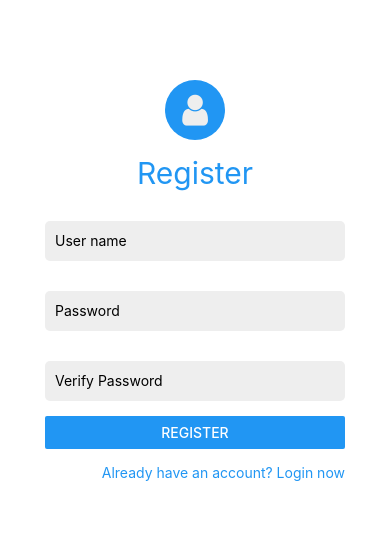
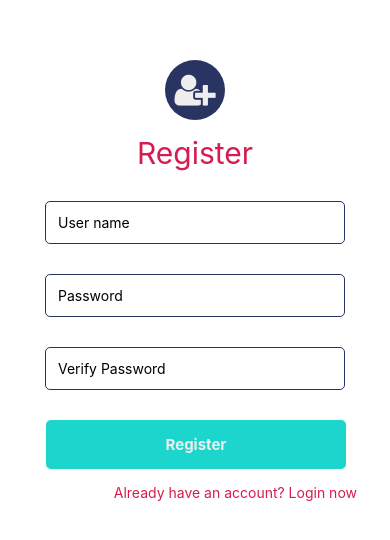
Before and after one commit to nameyoutime/project-react-native, a React Native app in the folder projectShop/: screen /Register in a window 390 px wide. Shown: the part 142-682 px from the top of the page. Built offline with nearby package versions, Linux system fonts and the light colour scheme.

Commit message:
Long part

```diff
--- a/projectShop/config.js
+++ b/projectShop/config.js
@@ -1,4 +1,4 @@
 module.exports = {
     PORT: '8080',
-    HOST: '192.168.102.4',
+    HOST: '192.168.1.11',
 }
--- a/projectShop/styles/mainStyle.js
+++ b/projectShop/styles/mainStyle.js
@@ -19,8 +19,9 @@ export default StyleSheet.create({
         borderRadius: 5,
     },
     label: {
-        // fontSize: 15,
+        fontSize: 20,
         fontWeight: 'bold',
+        color: "#FFF"
         // margin: 10,
     },
     picker: {
@@ -78,7 +79,7 @@ export default StyleSheet.create({
         borderRadius: 12,
     },
     item: {
-        padding: 20,
+        padding: 10,
         marginVertical: 8
     },
     header: {
@@ -90,7 +91,10 @@ export default StyleSheet.create({
         color: "#E78D7E"
     },
     description: {
-        marginTop: 5
+        marginTop: 5,
+        fontSize: 20,
+        color : "#D61C4E",
+        fontWeight: "bold",
     },
     dot: {
         fontWeight: "bold",
--- a/projectShop/views/Auth/LoginView.js
+++ b/projectShop/views/Auth/LoginView.js
@@ -1,4 +1,4 @@
-import { Text, View, Image, Button, Platform, TextInput,StatusBar } from 'react-native'
+import { Text, View, Image, Button, Platform, TextInput,StatusBar,TouchableOpacity } from 'react-native'
 import React, { useEffect, useState } from 'react'
 
 import styles from '../../styles/loginStyle.js'
@@ -43,19 +43,22 @@ const LoginView = ({ navigation }) => {
 
     return (
         <View style={styles.container}>
-            <View style={{ width: 60, height: 60, borderRadius: 30, backgroundColor: "#2196f3", justifyContent: 'center', alignItems: 'center' }}>
+            <View style={{ width: 60, height: 60, borderRadius: 30, backgroundColor: "#293462", justifyContent: 'center', alignItems: 'center' }}>
                 <Icon name='user' color='#eee' size={36} />
             </View>
-            <Text style={{ color: '#2196f3', fontSize: 30, marginVertical: 15 }}>Sign in</Text>
+            <Text style={{ color: '#D61C4E', fontSize: 30, marginVertical: 15 }}>Sign in</Text>
             <View>
-                <TextInput placeholder="Username" onChangeText={(text) => setUserName(text)} style={{ marginVertical: 15, width: 300, height: 40, backgroundColor: '#eee', borderRadius: 5, paddingLeft: 10 }} />
-                <TextInput secureTextEntry={true} placeholder="Password" onChangeText={(text) => setPassword(text)} style={{ marginVertical: 15, width: 300, height: 40, backgroundColor: '#eee', borderRadius: 5, paddingLeft: 10 }} />
+                <TextInput placeholder="Username" onChangeText={(text) => setUserName(text)} style={{ padding: 10, borderWidth: 1, borderColor: '#293462', width: 300, borderRadius: 5 }} />
+                <TextInput secureTextEntry={true} placeholder="Password" onChangeText={(text) => setPassword(text)} style={{ marginVertical: 15, padding: 10, borderWidth: 1, borderColor: '#293462', width: 300, borderRadius: 5 }} />
                 <Text style={{color:'red',fontWeight:'bold',textAlign:'center'}}>{error}</Text>
-                <View style={{ marginBottom: 15 }}>
+                <TouchableOpacity style={{ backgroundColor: '#1CD6CE',  padding: 15, marginVertical: 15, width: 300, borderRadius: 10 }} onPress={()=>{console.log('button is clicked!')}} >
+                    <Text style={{ color: '#eee', fontSize: 15, fontWeight: 'bold', textAlign: 'center' }} onPress={login}>Log In</Text>
+                </TouchableOpacity>
+                {/* <View style={{ marginBottom: 15 }}>
                     <Button title='Login' onPress={login} />
-                </View>
+                </View> */}
                 <View>
-                    <Text onPress={() => { navigation.navigate('Register') }} style={{ textAlign: 'right', color: '#2196f3' }}>Don't have an account? Sign up</Text>
+                    <Text onPress={() => { navigation.navigate('Register') }} style={{ textAlign: 'right', color: '#D61C4E' }}>Don't have an account? Sign up</Text>
                 </View>
             </View>
             <StatusBar style="auto" />
--- a/projectShop/views/Auth/RegisterView.js
+++ b/projectShop/views/Auth/RegisterView.js
@@ -1,4 +1,4 @@
-import { Text, View, Button, TextInput,StatusBar } from 'react-native'
+import { Text, View, Button, TextInput,StatusBar,TouchableOpacity } from 'react-native'
 import React, { useState } from 'react'
 // import styles from '../../styles/mainStyle.js'
 import userApi from '../../api/userApi.js'
@@ -39,19 +39,22 @@ const RegisterView = ({ navigation }) => {
     }
     return (
         <View style={styles.container}>
-            <View style={{ width: 60, height: 60, borderRadius: 30, backgroundColor: "#2196f3", justifyContent: 'center', alignItems: 'center' }}>
-                <Icon name='user' color='#eee' size={36} />
+            <View style={{ width: 60, height: 60, borderRadius: 30, backgroundColor: "#293462", justifyContent: 'center', alignItems: 'center' }}>
+                <Icon name='user-plus' color='#eee' size={36} />
             </View>
-            <Text style={{ color: '#2196f3', fontSize: 30, marginVertical: 15 }}>Register</Text>
+            <Text style={{ color: '#D61C4E', fontSize: 30, marginVertical: 15 }}>Register</Text>
             <View>
-                <TextInput  placeholder="User name" onChangeText={(text) => setUserName(text)} style={{ marginVertical: 15, width: 300, height: 40, backgroundColor: '#eee', borderRadius: 5, paddingLeft: 10 }} />
-                <TextInput secureTextEntry={true} placeholder="Password" onChangeText={(text) => setPassword(text)}  style={{ marginVertical: 15, width: 300, height: 40, backgroundColor: '#eee', borderRadius: 5, paddingLeft: 10 }} />
-                <TextInput secureTextEntry={true} placeholder="Verify Password" onChangeText={(text) => setVerifyPassword(text)}  style={{ marginVertical: 15, width: 300, height: 40, backgroundColor: '#eee', borderRadius: 5, paddingLeft: 10 }} />
+                <TextInput  placeholder="User name" onChangeText={(text) => setUserName(text)} style={{ marginVertical: 15, padding: 12, borderWidth: 1, margin: 12, borderColor: '#293462', width: 300, borderRadius: 5 }} />
+                <TextInput secureTextEntry={true} placeholder="Password" onChangeText={(text) => setPassword(text)}  style={{ marginVertical: 15, padding: 12, borderWidth: 1, margin: 12, borderColor: '#293462', width: 300, borderRadius: 5 }} />
+                <TextInput secureTextEntry={true} placeholder="Verify Password" onChangeText={(text) => setVerifyPassword(text)}  style={{ marginVertical: 15, padding: 12, borderWidth: 1, margin: 12, borderColor: '#293462', width: 300, borderRadius: 5 }} />
                 <Text style={{color:'red',fontWeight:'bold',textAlign:'center'}}>{error}</Text>
-                <View style={{ marginBottom: 15 }}>
+                <TouchableOpacity style={{ backgroundColor: '#1CD6CE',  padding: 15, marginLeft: 13, marginVertical: 15, width: 300, borderRadius: 5, }} onPress={()=>{console.log('button is clicked!')}}>
+                    <Text style={{ color: '#eee', fontSize: 15, fontWeight: 'bold', textAlign: 'center' }} onPress={haddleRegister}>Register</Text>
+                </TouchableOpacity>
+                {/* <View style={{ marginBottom: 15 }}>
                     <Button title="Register" onPress={haddleRegister}  />
-                </View>
-                <Text style={{ textAlign: 'right', color: '#2196f3' }} onPress={() => navigation.navigate('Login')}>Already have an account? Login now</Text>
+                </View> */}
+                <Text style={{ textAlign: 'right', color: '#D61C4E' }} onPress={() => navigation.navigate('Login')}>Already have an account? Login now</Text>
             </View>
             <StatusBar style="auto" />
         </View>
--- a/projectShop/views/shop/cart/CheckOutView.js
+++ b/projectShop/views/shop/cart/CheckOutView.js
@@ -1,9 +1,11 @@
-import { Button, StyleSheet, Text, View } from 'react-native'
+import { Button, StyleSheet, Text, View, TouchableOpacity } from 'react-native'
 import React, { useState, useEffect } from 'react'
 import { useIsFocused } from '@react-navigation/native';
 import asyncStorage from '../../../api/asynStorage';
 import orderApi from '../../../api/orderApi';
 import { StackActions, CommonActions } from '@react-navigation/native';
+import { AntDesign } from '@expo/vector-icons'
+
 const CheckOutView = (props) => {
     const focus = useIsFocused();
     const [cartItems, setCartItems] = useState(props.route.params.cartItems);
@@ -62,7 +64,51 @@ const CheckOutView = (props) => {
     }
     return (
         <View>
-            <Button title='Order' onPress={() => handleOrder()} />
+             <View style={{ display: "flex", flexDirection: "row", alignItems: "center", justifyContent: "flex-end", paddingRight: 20, marginTop: 10 }}>
+                <AntDesign size={30} name="shoppingcart" color="#293462"></AntDesign>
+                <Text style={{ fontSize: 20 }} >Your cart: 5 products</Text>
+            </View>
+
+            <View style={{ alignItems: "center", justifyContent: "center", marginTop: 30 }}>
+                <View style={ styles.container }>
+                    <View style={{flex: 1}}>
+                        <Text style={ styles.textContainer }>Your product</Text>
+                    </View>
+                    <View style={{flex: 1, flexDirection: "row-reverse"  }}>
+                        <Text style={ styles.textContainer }>$ 9.99</Text>
+                    </View>
+                </View>
+
+                <View style={ styles.totalContainer }>
+                    <View style={{flex: 1}}>
+                        <Text style={ styles.textTotal }>Total money: </Text>
+                    </View>
+                    <View style={{flex: 1, flexDirection: "row-reverse"  }}>
+                        <Text style={ styles.textTotal }>$ 99.99</Text>
+                    </View>
+                </View>
+            </View>
+
+            <View style={{alignItems: "center", justifyContent: "center"}}>
+                <View style={ styles.userContainer }>
+                        <View style={{}}>
+                            <Text style={ styles.textUser }>Name: Admin</Text>
+                            <Text style={ styles.textUser }>Phone: 012345678</Text>
+                            <Text style={ styles.textUser }>Address: 123 street</Text>
+                            <Text style={ styles.textUser }>Email: test@gmail.com</Text>
+                        </View>
+                </View>
+            </View>
+
+
+            <View style={{alignItems: "center", justifyContent: "center",}}>
+                <View style={styles.btn}>
+                    <TouchableOpacity onPress={() => handleOrder()}>
+                        <Text style={{fontSize: 20, color:"#FFF"}}>Confirm order</Text>
+                    </TouchableOpacity>
+                </View>
+            </View>
+            {/* <Button title='Order' onPress={() => handleOrder()} /> */}
             {/* <Button title='Check' onPress={() => handleCheck()} /> */}
 
         </View>
@@ -71,4 +117,57 @@ const CheckOutView = (props) => {
 
 export default CheckOutView
 
-const styles = StyleSheet.create({})
+const styles = StyleSheet.create({
+    container: {
+        width: "90%",
+        height: 300,
+        backgroundColor: "#293462",
+        borderRadius: 10,
+        display: "flex",
+        flexDirection: "row",
+        padding: 15,
+        justifyContent: 'space-around'
+    },
+    textContainer: {
+        fontSize: 20,
+        color: "#FFF"
+    },
+    totalContainer: {
+        width: "90%",
+        height: 60,
+        backgroundColor: "#1CD6CE",
+        borderRadius: 10,
+        display: "flex",
+        flexDirection: "row",
+        padding: 15,
+        justifyContent: 'space-around',
+        marginTop: 20
+    },
+
+    userContainer: {
+        width: "90%",
+        height: 150,
+        backgroundColor: "#1CD6CE",
+        borderRadius: 10,
+        padding: 15,
+        marginTop: 20
+    },
+
+    textTotal: {
+        fontSize: 20,
+    },
+
+    textUser: {
+        fontSize: 20,
+    },
+
+    btn: {
+        width: "70%",
+        padding: 20,
+        backgroundColor: "#D61C4E",
+        borderRadius: 10,
+        alignItems: "center",
+        justifyContent: "center",
+        marginTop: 30
+    },
+})
```
Also changed, not shown: projectShop/views/shop/cart/CartView.js (+27 -13 lines), projectShop/views/shop/product/ProductDetailView.js (+19 -8 lines), 1 other file (tests, documents, lock files or other folders).
